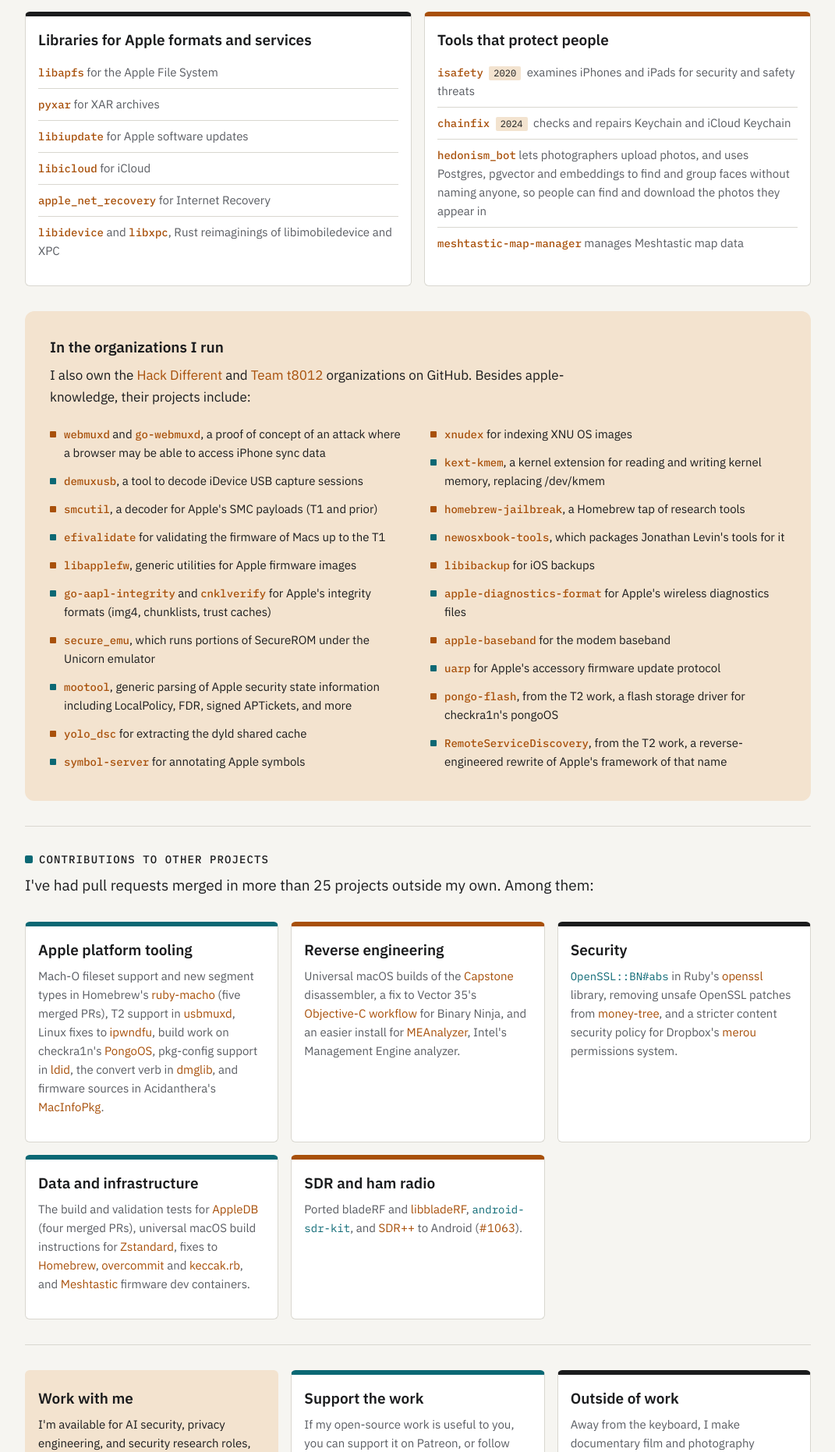
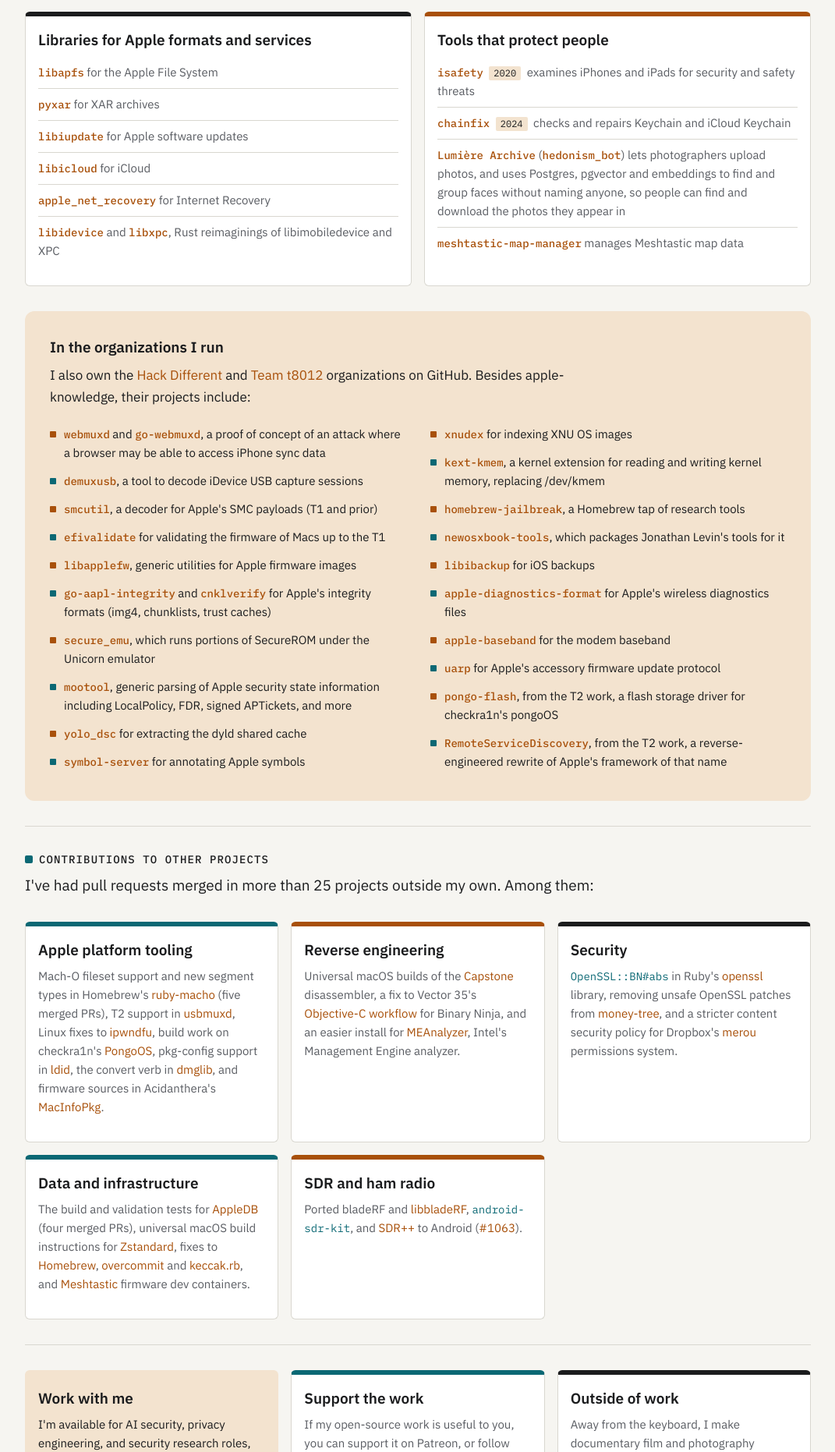
Before and after one commit to rickmark/rickmark_me, a Jekyll site: the page built from about.md, in a window 1280 px wide. Shown: the part 3006-4868 px from the top of the page at 78% size, without its empty margins (104-1175 px from the left). Built offline with Jekyll 4.4.1, drawn with Linux system fonts in a browser that asks for light colours; some of the changed text lies outside the part shown.

Commit message:
Add Lumière Archive to products
Adds Lumière Archive (lwm-luminx/hedonism_bot) to the products list with
screenshots of the gallery and photographer sign-in, an ink-and-gold
product colour, and a five-column products grid. The About page and the
Love Wins / LuminX entry now link to it by name.

Co-Authored-By: Claude Opus 5.5 (1M context) <noreply@anthropic.com>
Claude-Session: https://claude.ai/code/session_01Mbbu4GqPoKQJPrfsMEss8v

```diff
--- a/about.md
+++ b/about.md
@@ -107,7 +107,7 @@ redirect_from:
       <ul class="project-list">
         <li><a href="https://github.com/rickmark/isafety" rel="noopener">isafety</a> <small>2020</small> examines iPhones and iPads for security and safety threats</li>
         <li><a href="https://github.com/rickmark/chainfix" rel="noopener">chainfix</a> <small>2024</small> checks and repairs Keychain and iCloud Keychain</li>
-        <li><a href="https://github.com/lwm-luminx/hedonism_bot" rel="noopener">hedonism_bot</a> lets photographers upload photos, and uses Postgres, pgvector and embeddings to find and group faces without naming anyone, so people can find and download the photos they appear in</li>
+        <li><a href="{{ '/products/' | relative_url }}#lumiere">Lumière Archive</a> (<a href="https://github.com/lwm-luminx/hedonism_bot" rel="noopener">hedonism_bot</a>) lets photographers upload photos, and uses Postgres, pgvector and embeddings to find and group faces without naming anyone, so people can find and download the photos they appear in</li>
         <li><a href="https://github.com/rickmark/meshtastic-map-manager" rel="noopener">meshtastic-map-manager</a> manages Meshtastic map data</li>
       </ul>
     </div>
--- a/assets/style.css
+++ b/assets/style.css
@@ -419,7 +419,7 @@ a:hover { text-decoration: underline; text-underline-offset: 3px; }
 .post-nav a:last-child { text-align: right; }
 
 /* Products: the /products/ page and the home page's products band */
-.product-index { display: grid; grid-template-columns: repeat(4, minmax(0, 1fr)); gap: var(--space-2); margin: 0 0 var(--space-4); }
+.product-index { display: grid; grid-template-columns: repeat(5, minmax(0, 1fr)); gap: var(--space-2); margin: 0 0 var(--space-4); }
 .product-tab {
   display: flex; flex-direction: column; gap: 4px;
   padding: var(--space-2); border-radius: var(--radius-md);
@@ -434,6 +434,7 @@ a:hover { text-decoration: underline; text-underline-offset: 3px; }
 .product-tab-signal { --tab-colour: var(--signal); }
 .product-tab-accent { --tab-colour: var(--accent); }
 .product-tab-graphite { --tab-colour: var(--ink-muted); }
+.product-tab-gold { --tab-colour: #c9a96e; }
 
 .product {
   margin: 0 0 var(--space-4);
@@ -455,6 +456,10 @@ a:hover { text-decoration: underline; text-underline-offset: 3px; }
 .product-accent .product-head { background: #a8500a; }
 .product-accent .product-head .label, .product-accent .product-domain { color: #ffffff; }
 .product-signal .product-domain:hover, .product-accent .product-domain:hover { color: var(--band-bg); }
+/* Lumière Archive keeps its own ink and gold */
+.product-gold .product-head { background: #0f0f0f; }
+.product-gold .product-head .label, .product-gold .product-domain { color: #c9a96e; }
+.product-gold .product-domain:hover { color: #ffffff; }
 .product-body {
   display: grid; grid-template-columns: minmax(0, 5fr) minmax(0, 7fr); gap: var(--space-3);
   padding: var(--space-3);
@@ -502,7 +507,7 @@ a:hover { text-decoration: underline; text-underline-offset: 3px; }
 .product-foot { color: var(--ink-muted); }
 
 .products-band > .wide { padding-top: var(--space-4); padding-bottom: var(--space-4); }
-.product-cards { list-style: none; margin: 0; padding: 0; display: grid; grid-template-columns: repeat(4, minmax(0, 1fr)); gap: var(--space-2); }
+.product-cards { list-style: none; margin: 0; padding: 0; display: grid; grid-template-columns: repeat(5, minmax(0, 1fr)); gap: var(--space-2); }
 .product-card {
   display: flex; flex-direction: column; height: 100%;
   border: 1px solid var(--hairline); border-radius: var(--radius-md); overflow: hidden;
@@ -521,6 +526,7 @@ a:hover { text-decoration: underline; text-underline-offset: 3px; }
 .product-card-signal { --card-colour: var(--signal); }
 .product-card-accent { --card-colour: var(--accent); }
 .product-card-graphite { --card-colour: var(--ink-muted); }
+.product-card-gold { --card-colour: #c9a96e; }
 
 /* About: sectioned layout below the hero */
 .about-section { padding: var(--space-3) 0; border-top: 1px solid var(--hairline); scroll-margin-top: var(--space-2); }
--- a/products.html
+++ b/products.html
@@ -6,7 +6,7 @@ wide: true
 band: true
 band_label: What I'm building
 band_lead: Alongside the research, I build products that keep people's data on their own devices and help communities find each other.
-description: Garage, AudienceKit, Hot Mess and Love Wins Media / LuminX, the products Rick Mark-Penwell builds, with screenshots and links.
+description: Garage, AudienceKit, Hot Mess, Lumière Archive and Love Wins Media / LuminX, the products Rick Mark-Penwell builds, with screenshots and links.
 ---
 <nav class="product-index" aria-label="Products">
   {% for p in site.data.products %}<a class="product-tab product-tab-{{ p.colour }}" href="#{{ p.slug }}"><span class="label">{{ p.kicker }}</span><strong>{{ p.name }}</strong></a>{% endfor %}
```
Also changed, not shown: _data/products.yml (+29 -1 lines), assets/images/products/lumiere-gallery.webp (added), assets/images/products/lumiere-signin.webp (added).
